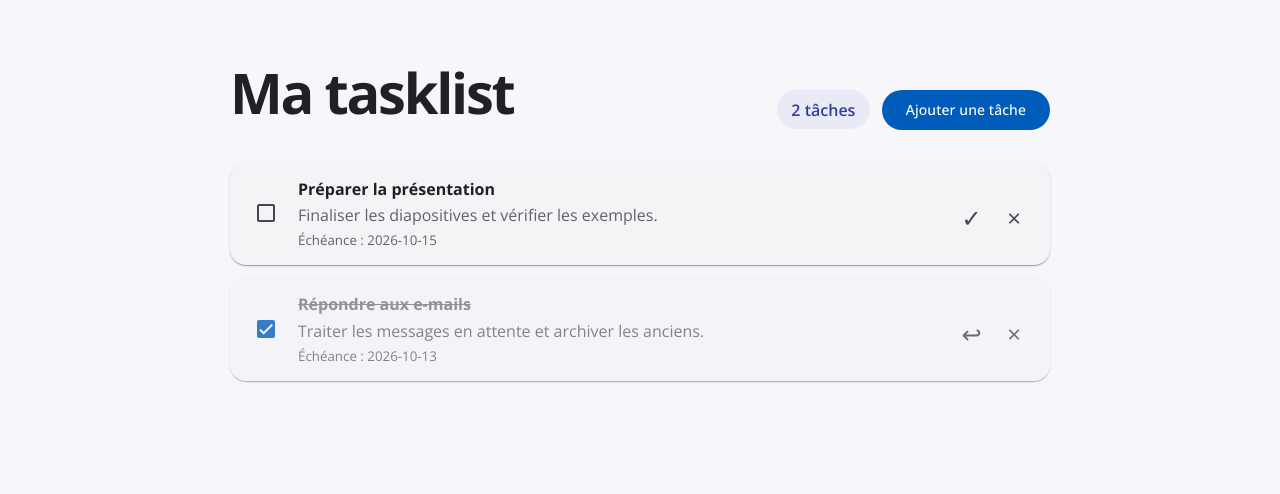
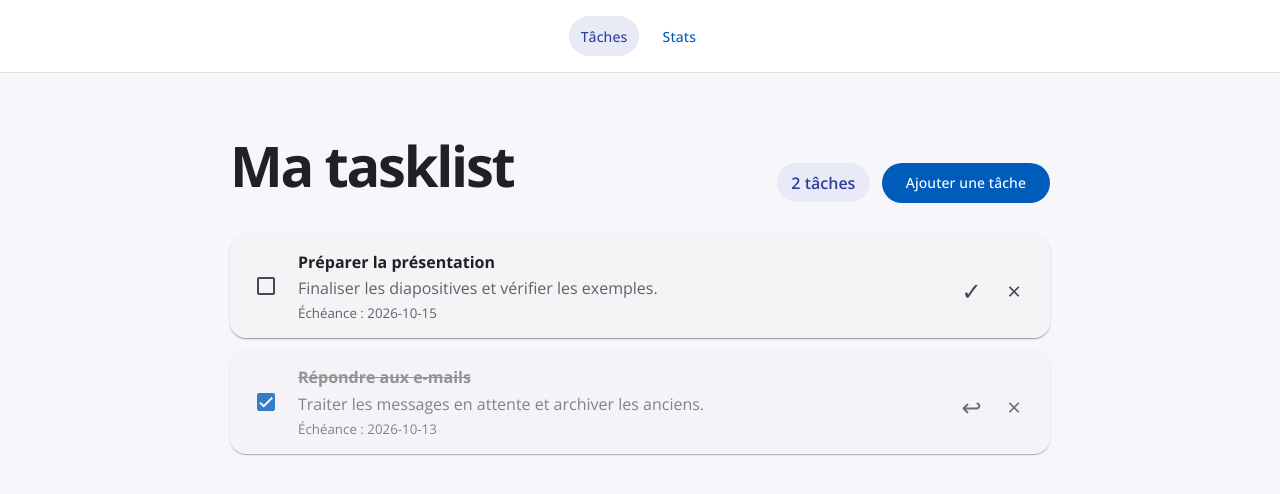
Before and after one commit to AyXxos/to-do-list-angular, an Angular app: page /tasks in a window 1280 px wide. Before the commit this address led to /. Shown: the top 494 px of the page. Built offline with nearby package versions, Linux system fonts and the light colour scheme.

Commit message:
/Routing : simple routing implementation

```diff
--- a/src/app/app.css
+++ b/src/app/app.css
@@ -1,74 +1,23 @@
-.task-list {
-  max-width: 860px;
-  margin: 0 auto;
-  padding: 3rem 1.25rem 5rem;
+.main-nav {
+  display: flex;
+  justify-content: center;
+  gap: 0.5rem;
+  padding: 1rem;
+  border-bottom: 1px solid #e0e0e0;
+  background: white;
 }
 
-.task-list__header {
-  display: flex;
-  align-items: flex-end;
-  justify-content: space-between;
-  gap: 1rem;
-  margin-bottom: 2rem;
-}
-
-.task-list__header-actions {
-  display: flex;
-  align-items: center;
-  gap: 0.75rem;
-}
-
-.task-list__header h1 {
-  margin: 0.35rem 0 0;
-  font-size: clamp(2rem, 5vw, 3.5rem);
-  letter-spacing: -0.04em;
-}
-
-.task-list__header p {
-  margin: 0.5rem 0 0;
-  color: #5f6368;
-}
-
-
-.task-count {
-  padding: 0.55rem 0.9rem;
-  border-radius: 999px;
+.main-nav a.active {
   background: #e8eaf6;
   color: #303f9f;
-  font-weight: 600;
-  white-space: nowrap;
-}
-
-.task-list ul {
-  display: grid;
-  gap: 0.75rem;
-  padding: 0;
-  list-style: none;
-}
-
-.task-list li {
-  list-style: none;
-}
-
-.task-list app-task-list {
-  display: block;
-}
-
-.task-list > app-task-form + app-task-list {
-  margin-top: 1rem;
 }
 
 @media (max-width: 600px) {
-  .task-list {
-    padding-top: 1.5rem;
+  .main-nav {
+    justify-content: stretch;
   }
 
-  .task-list__header {
-    align-items: flex-start;
-    flex-direction: column;
-  }
-
-  .task-list__header-actions {
-    flex-wrap: wrap;
+  .main-nav a {
+    flex: 1;
   }
 }
--- a/src/app/app.html
+++ b/src/app/app.html
@@ -1,19 +1,15 @@
-<main class="task-list">
-  <header class="task-list__header">
-    <div>
-      <h1>Ma tasklist</h1>
-    </div>
-    <div class="task-list__header-actions">
-      <span class="task-count">{{ taskList().tasks().length }} tâches</span>
-      <button mat-flat-button color="primary" type="button" (click)="openTaskForm()">
-        Ajouter une tâche
-      </button>
-    </div>
-  </header>
+<nav class="main-nav" aria-label="Navigation principale">
+  <a
+    mat-button
+    routerLink="/tasks"
+    routerLinkActive="active"
+    [routerLinkActiveOptions]="{ exact: true }"
+  >
+    Tâches
+  </a>
+  <a mat-button routerLink="/stats" routerLinkActive="active">
+    Stats
+  </a>
+</nav>
 
-  <app-task-list
-    [tasks]="taskList().tasks()"
-    (toggled)="onTaskToggled($event)"
-    (deleted)="onTaskDeleted($event)"
-  />
-</main>
+<router-outlet />
--- a/src/app/app.routes.ts
+++ b/src/app/app.routes.ts
@@ -1,3 +1,10 @@
 import { Routes } from '@angular/router';
+import { TaskPage } from './pages/task-page/task-page';
+import { StatsPage } from './pages/stats-page/stats-page';
 
-export const routes: Routes = [];
+export const routes: Routes = [
+  { path: '', pathMatch: 'full', redirectTo: 'tasks' },
+  { path: 'tasks', component: TaskPage },
+  { path: 'stats', component: StatsPage },
+  { path: '**', redirectTo: 'tasks' },
+];
--- a/src/app/app.ts
+++ b/src/app/app.ts
@@ -1,39 +1,13 @@
-import { Component, signal, inject } from '@angular/core';
-import { TaskList } from './interfaces/taskList';
-import { TaskStorage } from './services/task-storage';
-import { TaskListComponent } from './components/task-list/task-list';
-import { TaskForm } from './components/task-form/task-form';
-import { MatDialog, MatDialogModule } from '@angular/material/dialog';
+import { Component } from '@angular/core';
+import { RouterLink, RouterLinkActive, RouterOutlet } from '@angular/router';
 import { MatButtonModule } from '@angular/material/button';
 
 @Component({
-  imports: [TaskListComponent, MatDialogModule, MatButtonModule],
+  imports: [RouterOutlet, RouterLink, RouterLinkActive, MatButtonModule],
   selector: 'app-root',
   styleUrl: './app.css',
   templateUrl: './app.html',
 })
 
 export class App {
-  private readonly taskStorage = inject(TaskStorage);
-  private readonly dialog = inject(MatDialog);
-
-  readonly taskList = signal<TaskList>({
-    tasks: this.taskStorage.getTasks(),
-  });
-
-  onTaskToggled(taskId: string): void {
-    this.taskStorage.toggleTaskDone(taskId);
-  }
-
-  onTaskDeleted(taskId: string): void {
-    this.taskStorage.deleteTask(taskId);
-  }
-
-  openTaskForm(): void {
-    this.dialog.open(TaskForm, {
-      width: 'min(560px, calc(100vw - 2rem))',
-      maxWidth: '100vw',
-      autoFocus: 'first-tabbable',
-    });
-  }
 }
--- /dev/null
+++ b/src/app/pages/stats-page/stats-page.css
@@ -0,0 +1,5 @@
+.stats-page {
+  max-width: 860px;
+  margin: 0 auto;
+  padding: 3rem 1.25rem 5rem;
+}
--- /dev/null
+++ b/src/app/pages/stats-page/stats-page.html
@@ -0,0 +1,3 @@
+<main class="stats-page">
+  <h1>Stats</h1>
+</main>
--- /dev/null
+++ b/src/app/pages/stats-page/stats-page.ts
@@ -0,0 +1,8 @@
+import { Component } from '@angular/core';
+
+@Component({
+  selector: 'app-stats-page',
+  templateUrl: './stats-page.html',
+  styleUrl: './stats-page.css',
+})
+export class StatsPage {}
--- /dev/null
+++ b/src/app/pages/task-page/task-page.css
@@ -0,0 +1,49 @@
+.task-list {
+  max-width: 860px;
+  margin: 0 auto;
+  padding: 3rem 1.25rem 5rem;
+}
+
+.task-list__header {
+  display: flex;
+  align-items: flex-end;
+  justify-content: space-between;
+  gap: 1rem;
+  margin-bottom: 2rem;
+}
+
+.task-list__header-actions {
+  display: flex;
+  align-items: center;
+  gap: 0.75rem;
+}
+
+.task-list__header h1 {
+  margin: 0.35rem 0 0;
+  font-size: clamp(2rem, 5vw, 3.5rem);
+  letter-spacing: -0.04em;
+}
+
+.task-count {
+  padding: 0.55rem 0.9rem;
+  border-radius: 999px;
+  background: #e8eaf6;
+  color: #303f9f;
+  font-weight: 600;
+  white-space: nowrap;
+}
+
+@media (max-width: 600px) {
+  .task-list {
+    padding-top: 1.5rem;
+  }
+
+  .task-list__header {
+    align-items: flex-start;
+    flex-direction: column;
+  }
+
+  .task-list__header-actions {
+    flex-wrap: wrap;
+  }
+}
--- /dev/null
+++ b/src/app/pages/task-page/task-page.html
@@ -0,0 +1,19 @@
+<main class="task-list">
+  <header class="task-list__header">
+    <div>
+      <h1>Ma tasklist</h1>
+    </div>
+    <div class="task-list__header-actions">
+      <span class="task-count">{{ taskList().tasks().length }} tâches</span>
+      <button mat-flat-button color="primary" type="button" (click)="openTaskForm()">
+        Ajouter une tâche
+      </button>
+    </div>
+  </header>
+
+  <app-task-list
+    [tasks]="taskList().tasks()"
+    (toggled)="onTaskToggled($event)"
+    (deleted)="onTaskDeleted($event)"
+  />
+</main>
--- /dev/null
+++ b/src/app/pages/task-page/task-page.ts
@@ -0,0 +1,38 @@
+import { Component, inject, signal } from '@angular/core';
+import { MatButtonModule } from '@angular/material/button';
+import { MatDialog, MatDialogModule } from '@angular/material/dialog';
+import { TaskList } from '../../interfaces/taskList';
+import { TaskStorage } from '../../services/task-storage';
+import { TaskForm } from '../../components/task-form/task-form';
+import { TaskListComponent } from '../../components/task-list/task-list';
+
+@Component({
+  selector: 'app-task-page',
+  imports: [TaskListComponent, MatDialogModule, MatButtonModule],
+  templateUrl: './task-page.html',
+  styleUrl: './task-page.css',
+})
+export class TaskPage {
+  private readonly taskStorage = inject(TaskStorage);
+  private readonly dialog = inject(MatDialog);
+
+  readonly taskList = signal<TaskList>({
+    tasks: this.taskStorage.getTasks(),
+  });
+
+  onTaskToggled(taskId: string): void {
+    this.taskStorage.toggleTaskDone(taskId);
+  }
+
+  onTaskDeleted(taskId: string): void {
+    this.taskStorage.deleteTask(taskId);
+  }
+
+  openTaskForm(): void {
+    this.dialog.open(TaskForm, {
+      width: 'min(560px, calc(100vw - 2rem))',
+      maxWidth: '100vw',
+      autoFocus: 'first-tabbable',
+    });
+  }
+}
--- a/src/index.html
+++ b/src/index.html
@@ -1,8 +1,8 @@
 <!doctype html>
-<html lang="en">
+<html lang="fr">
 <head>
   <meta charset="utf-8">
-  <title>ToDoListAngular</title>
+  <title>To Do List</title>
   <base href="/">
   <meta name="viewport" content="width=device-width, initial-scale=1">
   <link rel="icon" type="image/x-icon" href="favicon.ico">
```
Also changed, not shown: 1 other file (tests, documents, lock files or other folders).
